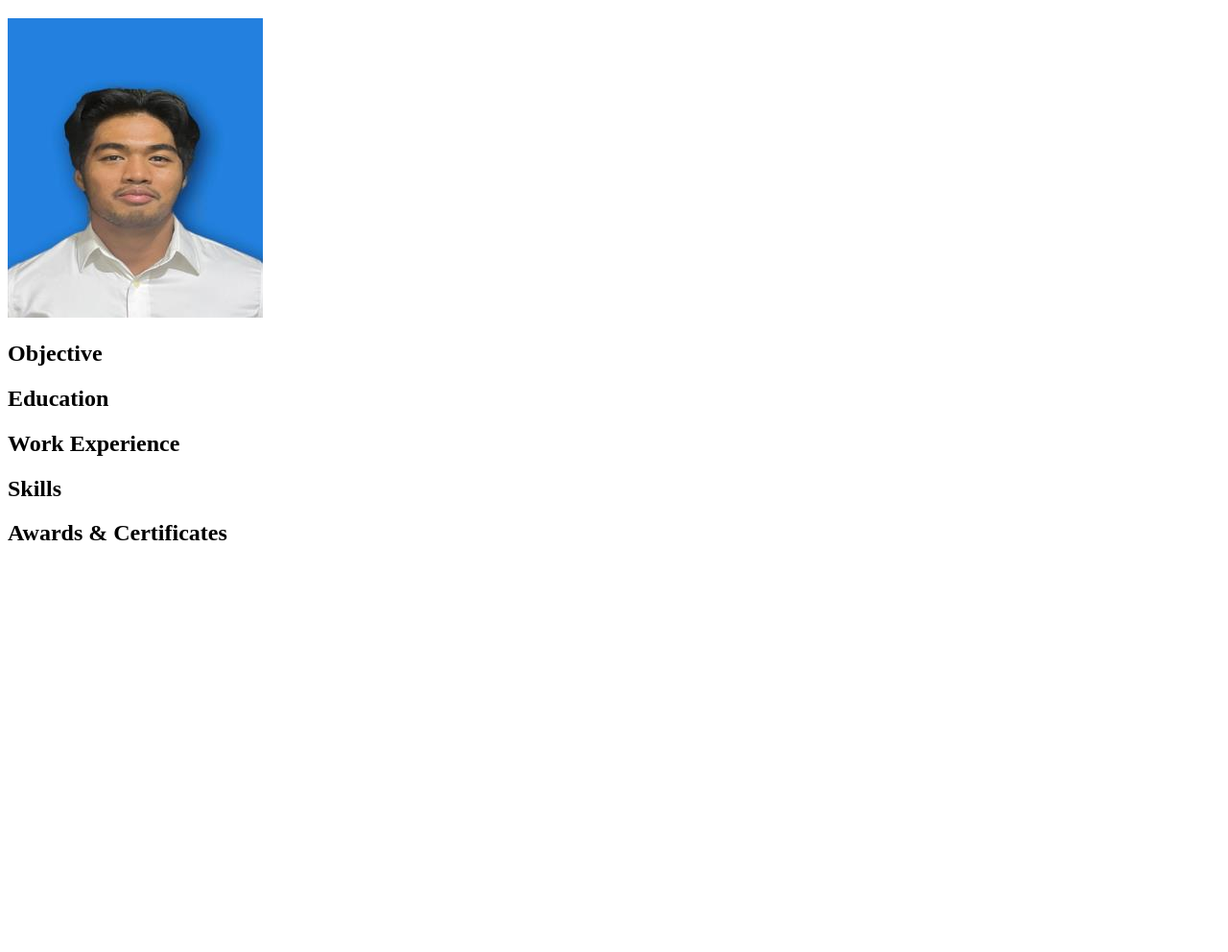
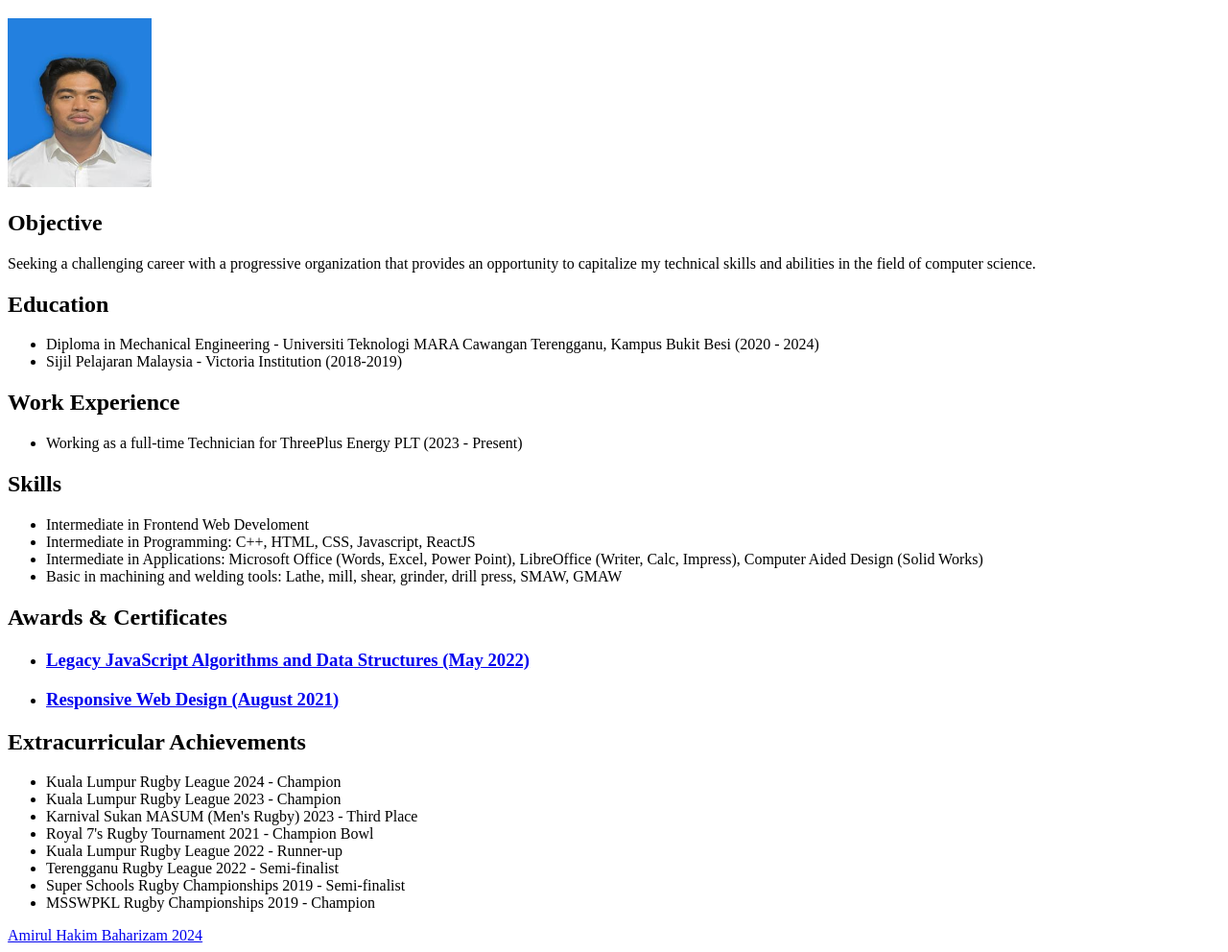
Before and after one commit to hhhakimm/Personal-Portfolio-2024, a plain HTML site: page index.html in a window 1280 px wide. Shown: the part 61-1053 px from the top of the page at 96% size. Before the commit the page ends 800 px from the top, so only its background shows below. Drawn offline with Linux system fonts and the light colour scheme.

Commit message:
Added Body Elements & Updated Footer & Header

```diff
--- a/index.html
+++ b/index.html
@@ -8,25 +8,74 @@
 <body>
     <header>
         <h1>Amirul Hakim Baharizam</h1>
-        <img src="./images/profile_picture.png" alt="My Profile Picture">
+        <img src="./images/profile_picture.png" alt="My Profile Picture" style="width: 150px;">
     </header>
     <section>
         <h2>Objective</h2>
+        <p>Seeking a challenging career with a progressive organization that
+            provides an opportunity to capitalize my technical skills and abilities in
+            the field of computer science.</p>
     </section>
     <section>
         <h2>Education</h2>
+        <ul>
+            <li>Diploma in Mechanical Engineering - Universiti Teknologi MARA Cawangan Terengganu, Kampus Bukit Besi
+                (2020 - 2024)
+            </li>
+            <li>
+                Sijil Pelajaran Malaysia - Victoria Institution (2018-2019)
+            </li>
+        </ul>
     </section>
     <section>
         <h2>Work Experience</h2>
+        <ul>
+            <li>
+                Working as a full-time Technician for ThreePlus Energy PLT (2023 - Present)
+            </li>
+        </ul>
     </section>
     <section>
         <h2>Skills</h2>
+        <ul>
+            <li>Intermediate in Frontend Web Develoment</li>
+            <li>Intermediate in Programming: C++, HTML, CSS, Javascript, ReactJS</li>
+            <li>Intermediate in Applications: Microsoft Office (Words, Excel,
+                Power Point), LibreOffice (Writer, Calc, Impress), Computer Aided Design (Solid Works)</li>
+            <li>Basic in machining and welding tools: Lathe, mill, shear, grinder,
+                drill press, SMAW, GMAW</li>
+        </ul>
     </section>
     <section>
         <h2>Awards & Certificates</h2>
+        <ul>
+            <li>
+                <h3>
+                    <a href="https://www.freecodecamp.org/certification/hhhakimm_/javascript-algorithms-and-data-structures">Legacy JavaScript Algorithms and Data Structures (May 2022)</a>
+                </h3>
+            </li>
+            <li>
+                <h3>
+                    <a href="https://freecodecamp.org/certification/hhhakimm_/responsive-web-design">Responsive Web Design (August 2021)</a>
+                </h3>
+            </li>
+        </ul>
+    </section>
+    <section>
+        <h2>Extracurricular Achievements</h2>
+        <ul>
+            <li>Kuala Lumpur Rugby League 2024 - Champion</li>
+            <li>Kuala Lumpur Rugby League 2023 - Champion</li>
+            <li>Karnival Sukan MASUM (Men's Rugby) 2023 - Third Place</li>
+            <li>Royal 7's Rugby Tournament 2021 - Champion Bowl</li>
+            <li>Kuala Lumpur Rugby League 2022 - Runner-up</li>
+            <li>Terengganu Rugby League 2022 - Semi-finalist</li>
+            <li>Super Schools Rugby Championships 2019 - Semi-finalist</li>
+            <li>MSSWPKL Rugby Championships 2019 - Champion</li>
+        </ul>
     </section>
     <footer>
-
+        <a href="https://github.com/hhhakimm">Amirul Hakim Baharizam 2024</a>
     </footer>
 </body>
 </html>
```
